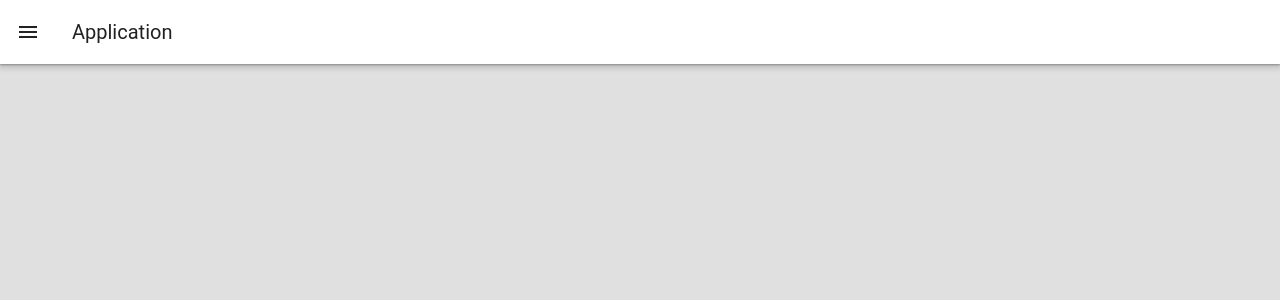
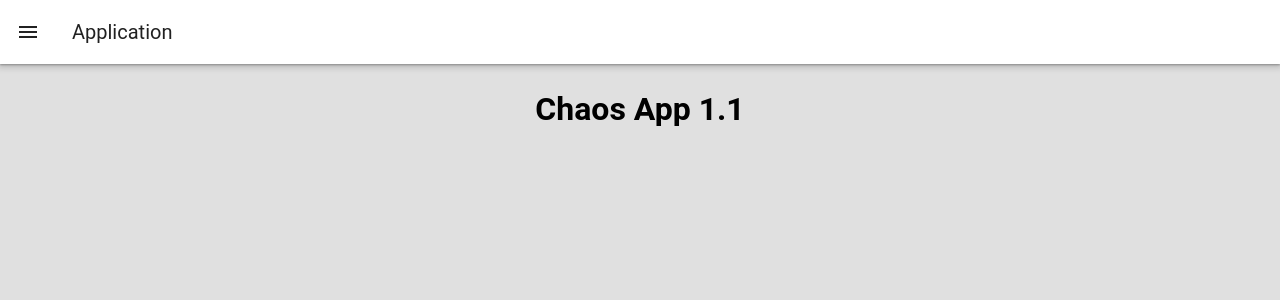
Before and after one commit to marlonlevy/chaosapp, a Vue app: page / in a window 1280 px wide. Before the commit this address had no page. Shown: the top 300 px of the page. Built offline with nearby package versions, Linux system fonts and the light colour scheme; a small style sheet from the web is missing.

Commit message:
first workflow assisted push

```diff
--- a/index.html
+++ b/index.html
@@ -4,7 +4,7 @@
     <meta charset="UTF-8" />
     <link rel="icon" href="/favicon.ico" />
     <meta name="viewport" content="width=device-width, initial-scale=1.0" />
-    <title>Chaos App 1.0</title>
+    <title>Chaos App 1.1</title>
   </head>
   <body>
     <div id="app"></div>
--- a/src/App.vue
+++ b/src/App.vue
@@ -12,6 +12,7 @@
 
     <v-main class="bg-grey-lighten-2">
       <!-- --  -->
+      <h1 class="text-center">Chaos App 1.1</h1>
       <router-view />
     </v-main>
   </v-app>
```
